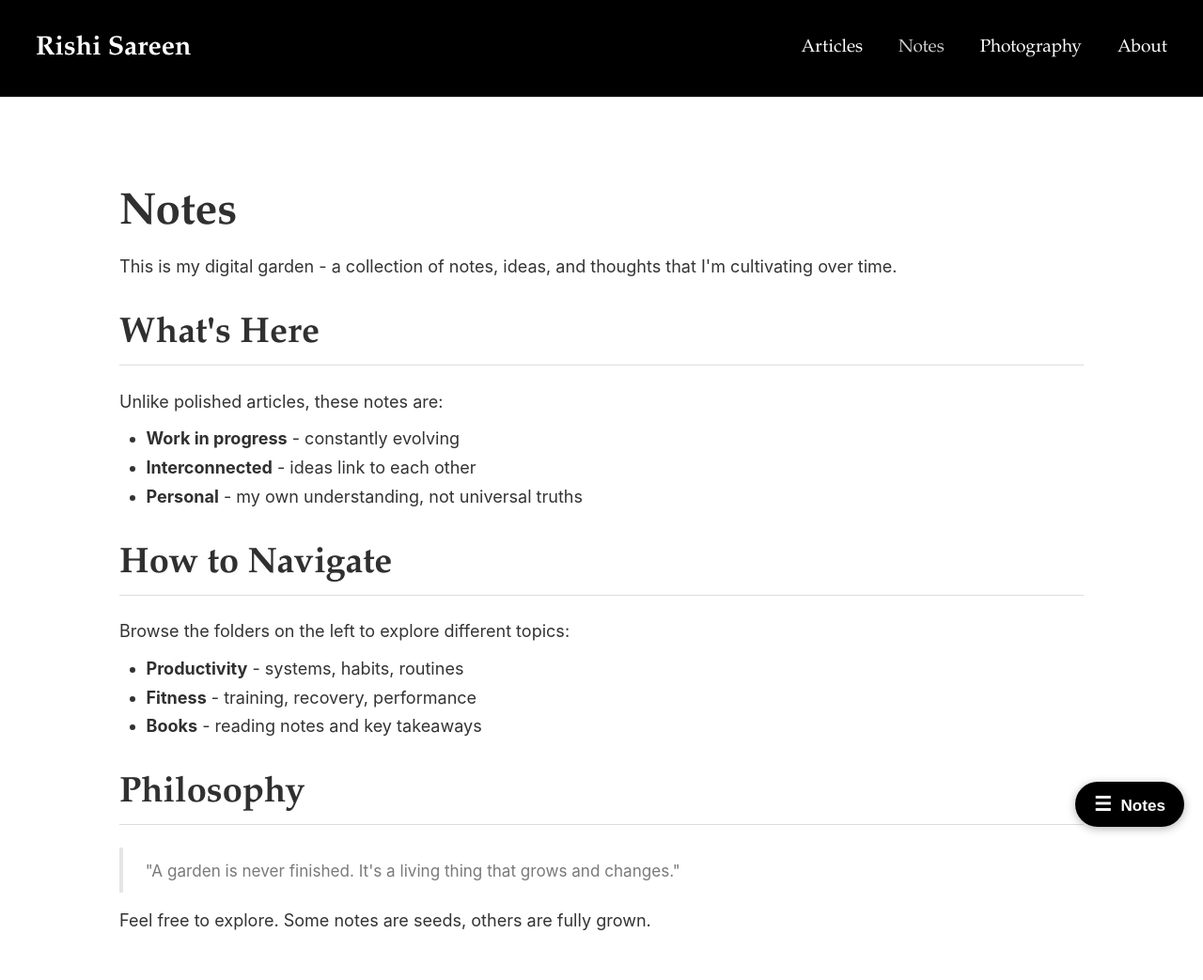
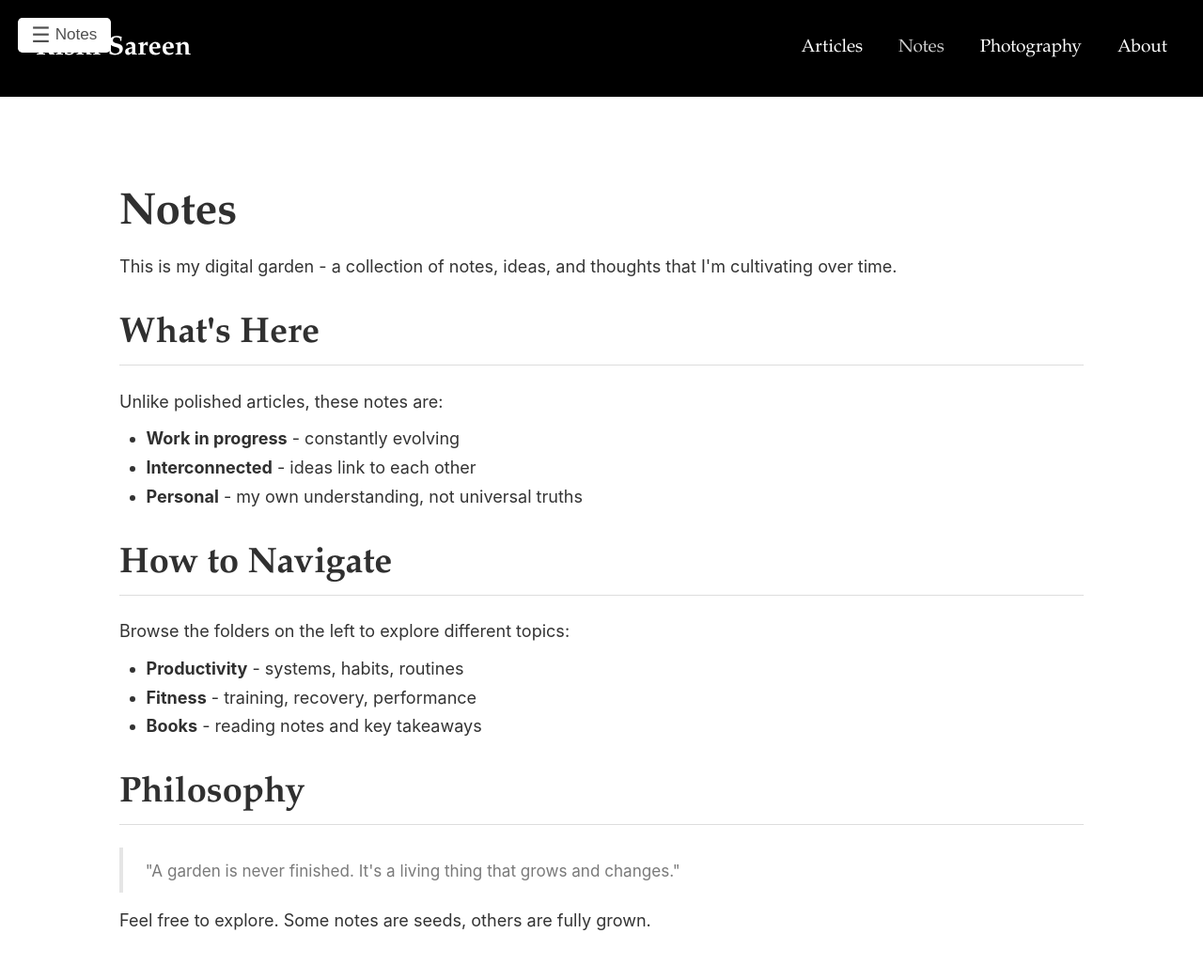
Before and after one commit to rishisareen/rishisareen.github.io, a Jekyll site: the page built from notes.html, in a window 1280 px wide. Shown: the whole page at 94% size. Built offline with Jekyll 4.4.1, drawn with Linux system fonts in a browser that asks for light colours.

Commit message:
Move sidebar toggle to top left corner - Lanyon style
Changed toggle button position from bottom-right to top-left
to match Lanyon theme design. Updated styling to match Lanyon's
minimal button appearance.

Co-Authored-By: Claude Sonnet 4.5 <noreply@anthropic.com>

```diff
--- a/public/css/lanyon.css
+++ b/public/css/lanyon.css
@@ -1003,38 +1003,40 @@ a.pagination-item:hover {
   }
 }
 
-/* Sidebar toggle button - visible on all screen sizes */
+/* Sidebar toggle button - Lanyon style top left */
 .mobile-sidebar-toggle {
-  display: block;
+  display: flex;
+  align-items: center;
   position: fixed;
-  bottom: 20px;
-  right: 20px;
-  background: #000;
-  color: #fff;
+  top: 1rem;
+  left: 1rem;
+  background: #fff;
+  color: #505050;
   border: none;
-  border-radius: 50px;
-  padding: 12px 20px;
+  border-radius: 0.25rem;
+  padding: 0.25rem 0.75rem;
   font-size: 0.9rem;
-  font-weight: 600;
+  font-weight: 400;
   cursor: pointer;
-  box-shadow: 0 2px 10px rgba(0,0,0,0.3);
   z-index: 1000;
-  transition: background 0.2s;
+  transition: background 0.2s, color 0.2s;
   -webkit-tap-highlight-color: transparent;
 }
 
 .mobile-sidebar-toggle:hover,
 .mobile-sidebar-toggle:active {
-  background: #333;
+  background: #555;
+  color: #fff;
 }
 
 .mobile-sidebar-toggle.active {
   background: #555;
+  color: #fff;
 }
 
 .mobile-sidebar-toggle span {
   margin-right: 5px;
-  font-size: 1.1rem;
+  font-size: 1.2rem;
 }
 
 /* Sidebar slide effect - similar to Lanyon theme */
```
